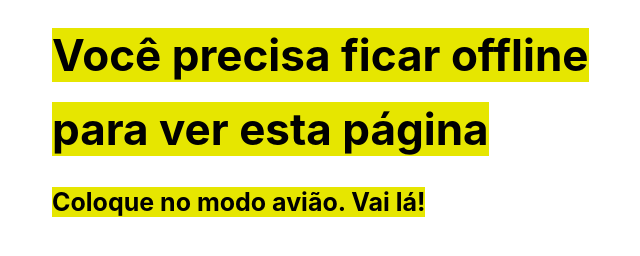
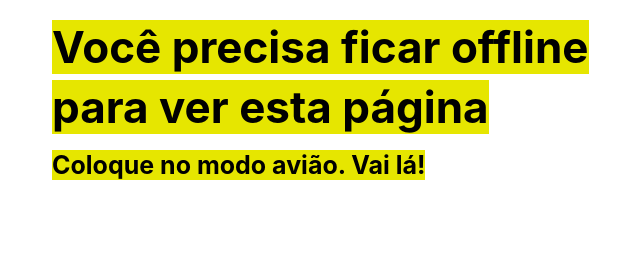
Before and after one commit to maluta/offline, a plain HTML site: page index.html in a window 1280 px wide. Shown: the whole page, without its empty margins (288-928 px from the left). Drawn offline with Linux system fonts and the light colour scheme.

Commit message:
line
Signed-off-by: Tiago Maluta <tiago.maluta@gmail.com>

```diff
--- a/index.html
+++ b/index.html
@@ -19,7 +19,7 @@ body {
     font-family: -apple-system,BlinkMacSystemFont,"Segoe UI",Roboto,Oxygen-Sans,Ubuntu,Cantarell,"Helvetica Neue",sans-serif,"Apple Color Emoji","Segoe UI Emoji","Segoe UI Symbol";
     margin: auto;
     max-width: 600px;
-    line-height: 90%;
+    line-height: 70%;
 }
 
 div {
```
